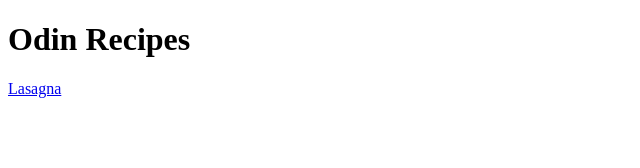
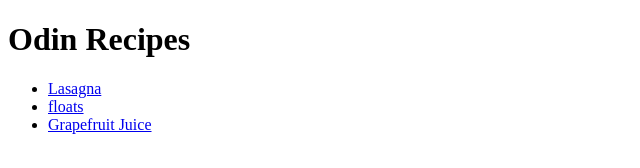
Before and after one commit to OmegaCry/odin-recipes, a plain HTML site: page index.html in a window 1280 px wide. Shown: the whole page, without its empty margins (0-640 px from the left). Drawn offline with Linux system fonts and the light colour scheme.

Commit message:
index.html

```diff
--- a/index.html
+++ b/index.html
@@ -5,8 +5,12 @@
         <meta charset="utf-8">
 
     <body><h1>Odin Recipes</h1>
-        <a href="./recipes/lasagna.html">Lasagna</a>
+    <ul>
+         <a href="./recipes/lasagna.html"><li>Lasagna</a></li>
+         <a href="./recipes/floats.html"><li>floats</a></li>
+         <a href="./recipes/grapefruit_juice.html"><li>Grapefruit Juice</a></li>
 
+         </ul>
     </body>
 
 
```
